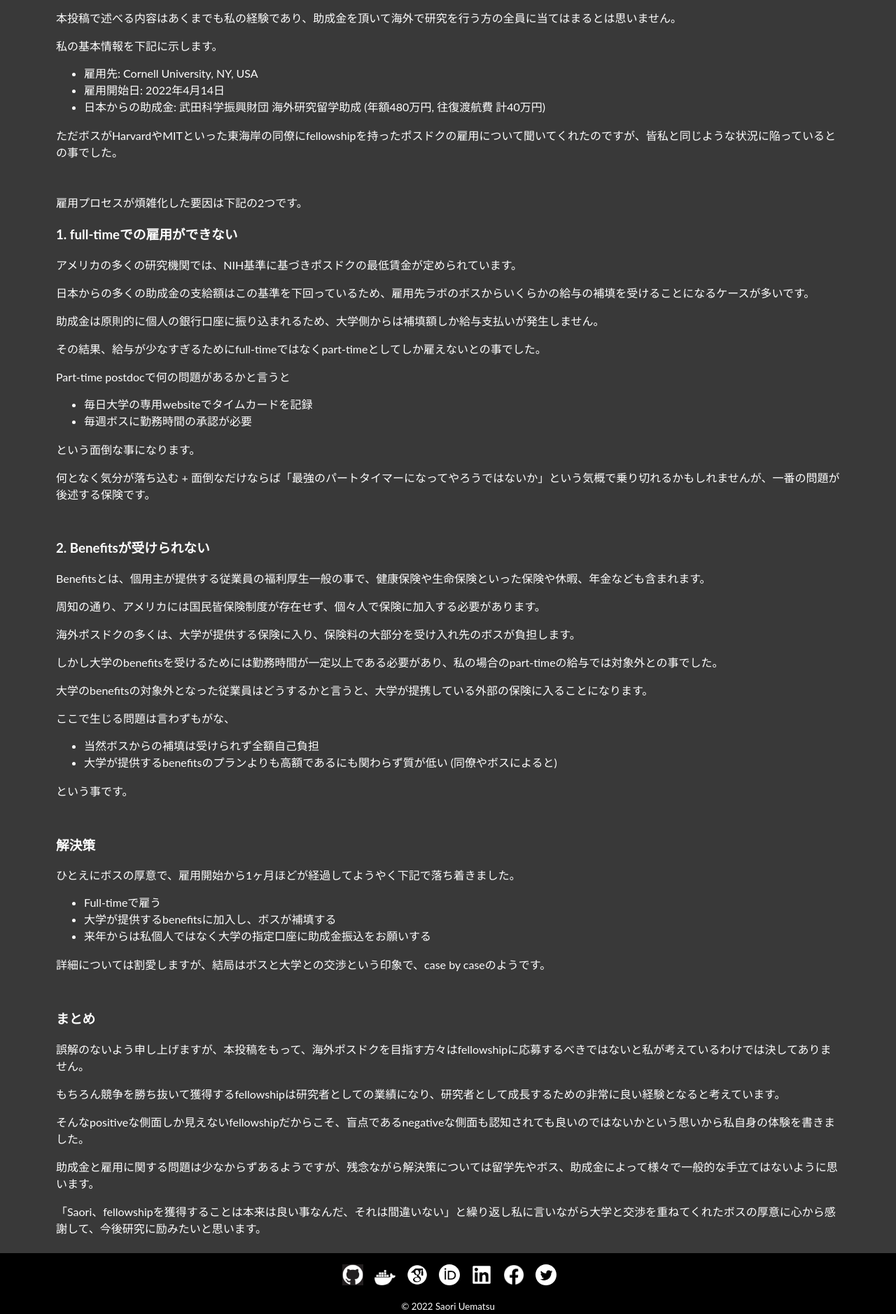
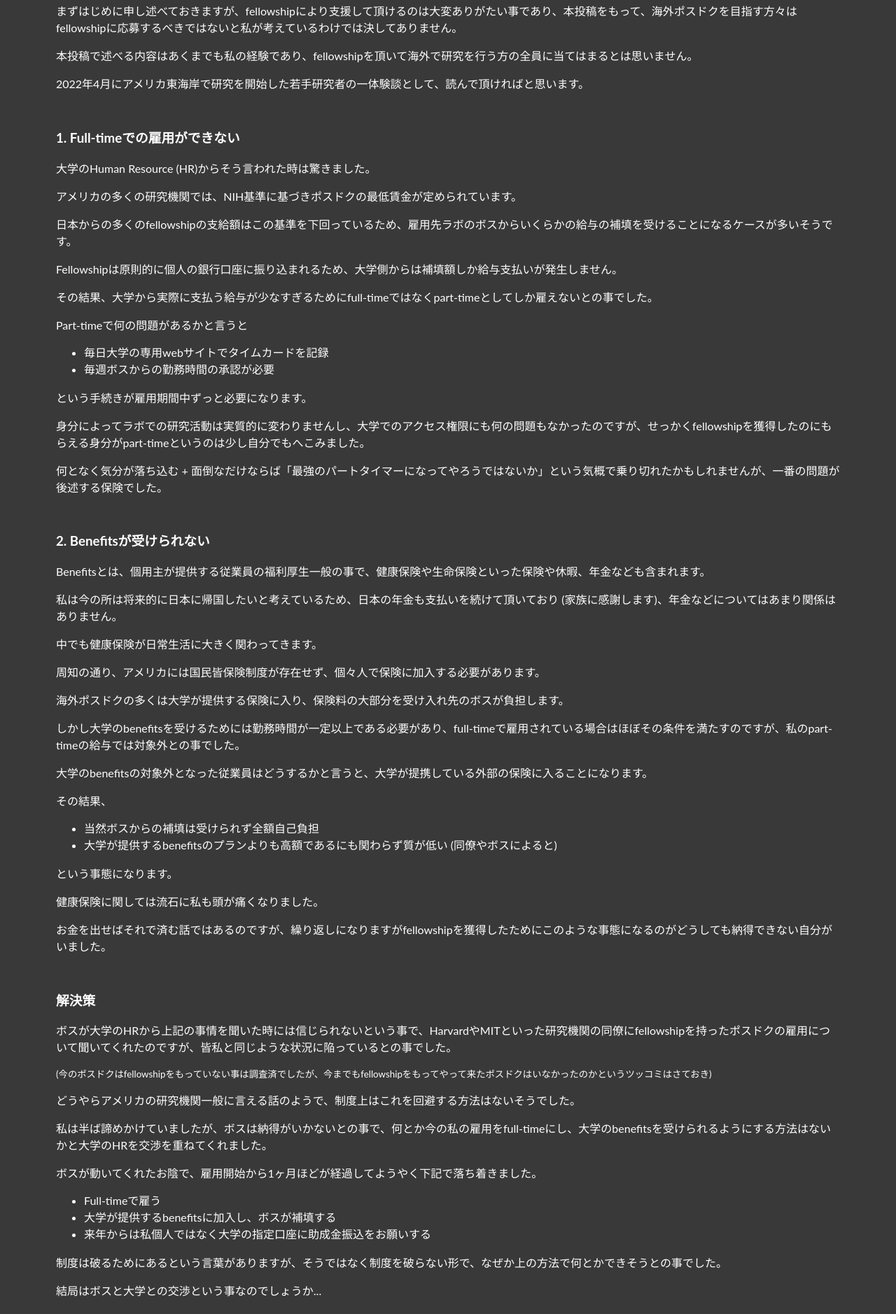
Before and after one commit to usa0ri/su, a plain HTML site: page htmls/posts/20220522_2.html in a window 1280 px wide. Shown: the part 714-2592 px from the top of the page at 70% size. Drawn offline with nearby package versions, Linux system fonts and the light colour scheme; a web font is replaced by a local one.

Commit message:
20220522

```diff
--- a/htmls/posts/20220522_2.html
+++ b/htmls/posts/20220522_2.html
@@ -45,15 +45,12 @@
         <div class="mydisplay-container">
             <div class="mycontainer" style="padding-bottom: 8px;">
                 <a href="index.html">Back to Posts</a>
-                <h2>助成金と雇用</h2>
-                <p>私は日本から海外研究留学助成金を頂いて海外で研究を開始しました。</p>
-                <p>海外で研究を志す多くの研究者の方々が、何らかのfellowshipに応募すると思います。</p>
+                <h2>Fellowship dilemma</h2>
+                <p>私は日本から海外研究留学助成金、いわゆるfellowshipを頂いて海外で研究を開始しました。</p>
+                <p>激動の世界情勢の中、このように支援を頂きながら研究させて頂ける事は大変ありがたい事であり、感謝しきれません。</p>
+                <p>海外で研究を志す多くの研究者の方々が、私のように何らかのfellowshipに応募すると思います。</p>
                 <P>いかにしてfellowshipを獲得するかについての記事は他にも数多くあります (私自身も参考にさせて頂き感謝しております) 。</P>
-                <p>しかし本投稿では逆に、あまり他記事では書かれていない、fellowshipを獲得する事についてのある意味negativeな側面について共有したいと思います。</p>
-                <p>結論から申し上げると、助成金を持っていると
-                    <b style="font-size: 120%;">雇用プロセスが煩雑化</b> する
-                    <b style="font-size: 120%;">場合</b> があります。
-                </p>
+                <p>本投稿では少し違う視点で、fellowshipを獲得した事により私自身が経験した、雇用を巡る問題について共有したいと思います。</p>
                 <p>幸いボスが大学と交渉してくれたお陰で何とか解決しましたが、ボスは私のこの状況を<b style="font-size: 120%;">"fellowship dilemma"</b>と命名しました。
                     <small>(勝手に言葉をお借りしております)</small>
                 </p>
@@ -73,67 +70,75 @@
 
             <div class="mycontainer-contents" id="1">
                 <h3>但し書き</h3>
-                <p>本投稿で述べる内容はあくまでも私の経験であり、助成金を頂いて海外で研究を行う方の全員に当てはまるとは思いません。</p>
-                <p>私の基本情報を下記に示します。</p>
-                <ul>
-                    <li>雇用先: Cornell University, NY, USA</li>
-                    <li>雇用開始日: 2022年4月14日</li>
-                    <li>日本からの助成金: 武田科学振興財団 海外研究留学助成 (年額480万円, 往復渡航費 計40万円)</li>
-                </ul>
-                <p>ただボスがHarvardやMITといった東海岸の同僚にfellowshipを持ったポスドクの雇用について聞いてくれたのですが、皆私と同じような状況に陥っているとの事でした。</p>
+                <p>まずはじめに申し述べておきますが、fellowshipにより支援して頂けるのは大変ありがたい事であり、本投稿をもって、海外ポスドクを目指す方々はfellowshipに応募するべきではないと私が考えているわけでは決してありません。</p>
+                <p>本投稿で述べる内容はあくまでも私の経験であり、fellowshipを頂いて海外で研究を行う方の全員に当てはまるとは思いません。</p>
+                <p>2022年4月にアメリカ東海岸で研究を開始した若手研究者の一体験談として、読んで頂ければと思います。</p>
             </div>
 
             <div class="mycontainer-contents" id="2">
-                <p>雇用プロセスが煩雑化した要因は下記の2つです。</p>
-                <h3>1. full-timeでの雇用ができない</h3>
+                <h3>1. Full-timeでの雇用ができない</h3>
+                <p>大学のHuman Resource (HR)からそう言われた時は驚きました。</p>
                 <p>アメリカの多くの研究機関では、NIH基準に基づきポスドクの最低賃金が定められています。</p>
-                <p>日本からの多くの助成金の支給額はこの基準を下回っているため、雇用先ラボのボスからいくらかの給与の補填を受けることになるケースが多いです。</p>
-                <p>助成金は原則的に個人の銀行口座に振り込まれるため、大学側からは補填額しか給与支払いが発生しません。</p>
-                <p>その結果、給与が少なすぎるためにfull-timeではなくpart-timeとしてしか雇えないとの事でした。</p>
-                <p>Part-time postdocで何の問題があるかと言うと</p>
+                <p>日本からの多くのfellowshipの支給額はこの基準を下回っているため、雇用先ラボのボスからいくらかの給与の補填を受けることになるケースが多いそうです。</p>
+                <p>Fellowshipは原則的に個人の銀行口座に振り込まれるため、大学側からは補填額しか給与支払いが発生しません。</p>
+                <p>その結果、大学から実際に支払う給与が少なすぎるためにfull-timeではなくpart-timeとしてしか雇えないとの事でした。</p>
+                <p>Part-timeで何の問題があるかと言うと</p>
                 <ul>
-                    <li>毎日大学の専用websiteでタイムカードを記録</li>
-                    <li>毎週ボスに勤務時間の承認が必要</li>
+                    <li>毎日大学の専用webサイトでタイムカードを記録</li>
+                    <li>毎週ボスからの勤務時間の承認が必要</li>
                 </ul>
 
-                <p>という面倒な事になります。</p>
-                <p>何となく気分が落ち込む + 面倒なだけならば「最強のパートタイマーになってやろうではないか」という気概で乗り切れるかもしれませんが、一番の問題が後述する保険です。</p>
+                <p>という手続きが雇用期間中ずっと必要になります。</p>
+                <p>身分によってラボでの研究活動は実質的に変わりませんし、大学でのアクセス権限にも何の問題もなかったのですが、せっかくfellowshipを獲得したのにもらえる身分がpart-timeというのは少し自分でもへこみました。</p>
+                <p>何となく気分が落ち込む + 面倒なだけならば「最強のパートタイマーになってやろうではないか」という気概で乗り切れたかもしれませんが、一番の問題が後述する保険でした。</p>
 
             </div>
 
             <div class="mycontainer-contents" id="3">
                 <h3>2. Benefitsが受けられない</h3>
                 <p>Benefitsとは、個用主が提供する従業員の福利厚生一般の事で、健康保険や生命保険といった保険や休暇、年金なども含まれます。</p>
+                <p>私は今の所は将来的に日本に帰国したいと考えているため、日本の年金も支払いを続けて頂いており (家族に感謝します)、年金などについてはあまり関係はありません。</p>
+                <p>中でも健康保険が日常生活に大きく関わってきます。</p>
                 <p>周知の通り、アメリカには国民皆保険制度が存在せず、個々人で保険に加入する必要があります。</p>
-                <p>海外ポスドクの多くは、大学が提供する保険に入り、保険料の大部分を受け入れ先のボスが負担します。</p>
-                <p>しかし大学のbenefitsを受けるためには勤務時間が一定以上である必要があり、私の場合のpart-timeの給与では対象外との事でした。</p>
+                <p>海外ポスドクの多くは大学が提供する保険に入り、保険料の大部分を受け入れ先のボスが負担します。</p>
+                <p>しかし大学のbenefitsを受けるためには勤務時間が一定以上である必要があり、full-timeで雇用されている場合はほぼその条件を満たすのですが、私のpart-timeの給与では対象外との事でした。</p>
                 <p>大学のbenefitsの対象外となった従業員はどうするかと言うと、大学が提携している外部の保険に入ることになります。</p>
-                <p>ここで生じる問題は言わずもがな、</p>
+                <p>その結果、</p>
                 <ul>
                     <li>当然ボスからの補填は受けられず全額自己負担</li>
                     <li>大学が提供するbenefitsのプランよりも高額であるにも関わらず質が低い (同僚やボスによると)</li>
                 </ul>
-                <p>という事です。</p>
+                <p>という事態になります。</p>
+                <p>健康保険に関しては流石に私も頭が痛くなりました。</p>
+                <p>お金を出せばそれで済む話ではあるのですが、繰り返しになりますがfellowshipを獲得したためにこのような事態になるのがどうしても納得できない自分がいました。</p>
             </div>
 
             <div class="mycontainer-contents" id="4">
                 <h3>解決策</h3>
-                <p>ひとえにボスの厚意で、雇用開始から1ヶ月ほどが経過してようやく下記で落ち着きました。</p>
+                <p>ボスが大学のHRから上記の事情を聞いた時には信じられないという事で、HarvardやMITといった研究機関の同僚にfellowshipを持ったポスドクの雇用について聞いてくれたのですが、皆私と同じような状況に陥っているとの事でした。</p>
+                <small>(今のポスドクはfellowshipをもっていない事は調査済でしたが、今までもfellowshipをもってやって来たポスドクはいなかったのかというツッコミはさておき)</small>
+                <p>どうやらアメリカの研究機関一般に言える話のようで、制度上はこれを回避する方法はないそうでした。</p>
+                <p>私は半ば諦めかけていましたが、ボスは納得がいかないとの事で、何とか今の私の雇用をfull-timeにし、大学のbenefitsを受けられるようにする方法はないかと大学のHRを交渉を重ねてくれました。</p>
+                <p>ボスが動いてくれたお陰で、雇用開始から1ヶ月ほどが経過してようやく下記で落ち着きました。</p>
                 <ul>
                     <li>Full-timeで雇う</li>
                     <li>大学が提供するbenefitsに加入し、ボスが補填する</li>
                     <li>来年からは私個人ではなく大学の指定口座に助成金振込をお願いする</li>
                 </ul>
-                <p>詳細については割愛しますが、結局はボスと大学との交渉という印象で、case by caseのようです。</p>
+                <p>制度は破るためにあるという言葉がありますが、そうではなく制度を破らない形で、なぜか上の方法で何とかできそうとの事でした。</p>
+                <p>結局はボスと大学との交渉という事なのでしょうか...</p>
             </div>
 
             <div class="mycontainer-contents" id="5">
                 <h3>まとめ</h3>
-                <p>誤解のないよう申し上げますが、本投稿をもって、海外ポスドクを目指す方々はfellowshipに応募するべきではないと私が考えているわけでは決してありません。</p>
-                <p>もちろん競争を勝ち抜いて獲得するfellowshipは研究者としての業績になり、研究者として成長するための非常に良い経験となると考えています。</p>
-                <p>そんなpositiveな側面しか見えないfellowshipだからこそ、盲点であるnegativeな側面も認知されても良いのではないかという思いから私自身の体験を書きました。</p>
-                <p>助成金と雇用に関する問題は少なからずあるようですが、残念ながら解決策については留学先やボス、助成金によって様々で一般的な手立てはないように思います。</p>
-                <p>「Saori、fellowshipを獲得することは本来は良い事なんだ、それは間違いない」と繰り返し私に言いながら大学と交渉を重ねてくれたボスの厚意に心から感謝して、今後研究に励みたいと思います。</p>
+                <p>改めて誤解のないよう申し上げますが、本投稿をもって、海外ポスドクを目指す方々はfellowshipに応募するべきではないと私が考えているわけでは決してありません。</p>
+                <p>競争を勝ち抜いて獲得するfellowshipは研究者としての業績になり、研究者として成長するための非常に良い経験となると考えています。</p>
+                <p>そんなpositiveな側面しか見えないfellowshipだからこそ、盲点であるその他の側面も認知されても良いのではないかという思いから私自身の体験を書きました。</p>
+                <p>Fellowshipと雇用に関する問題は少なからずあるようですが、残念ながら解決策については留学先やボス、助成金によって様々で一般的な手立てはないように思います。</p>
+                <p>ただ今回の経験を通して言えるのは、当たり前かもしれませんが<b>解決のためにはボスとの意思疎通が極めて重要</b>という事です。</p>
+                <p>ボスとしてもpart-timeで私を雇い、自費で保険料を支払う方が低コストでポスドクを雇用できたはずです。</p>
+                <p>ですがボスは「Saori、fellowshipを獲得することは本来は良い事なんだ、それは間違いない」と繰り返し私に言いながら大学と交渉を重ねてくれました。</p>
+                <p>ボスの厚意に心から感謝して、そして恵まれた環境で研究できている事を常に忘れず、今後研究に励みたいと思います。</p>
 
             </div>
 
```
Also changed, not shown: htmls/posts/20220522.html (+2 -2 lines), htmls/posts/index.html (+2 -2 lines), index.html (+1 -1 lines), index_jp.html (+2 -2 lines).
